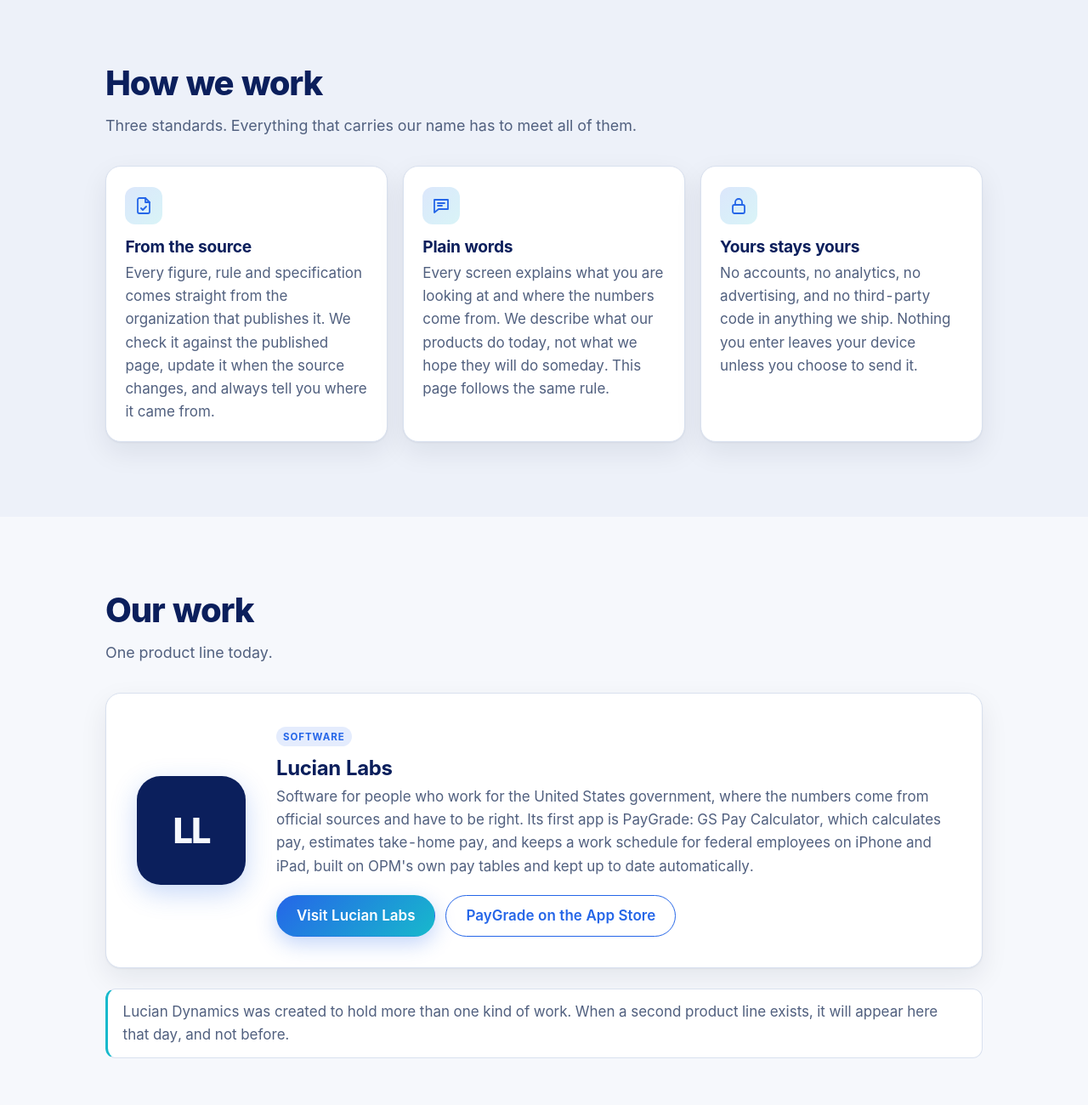
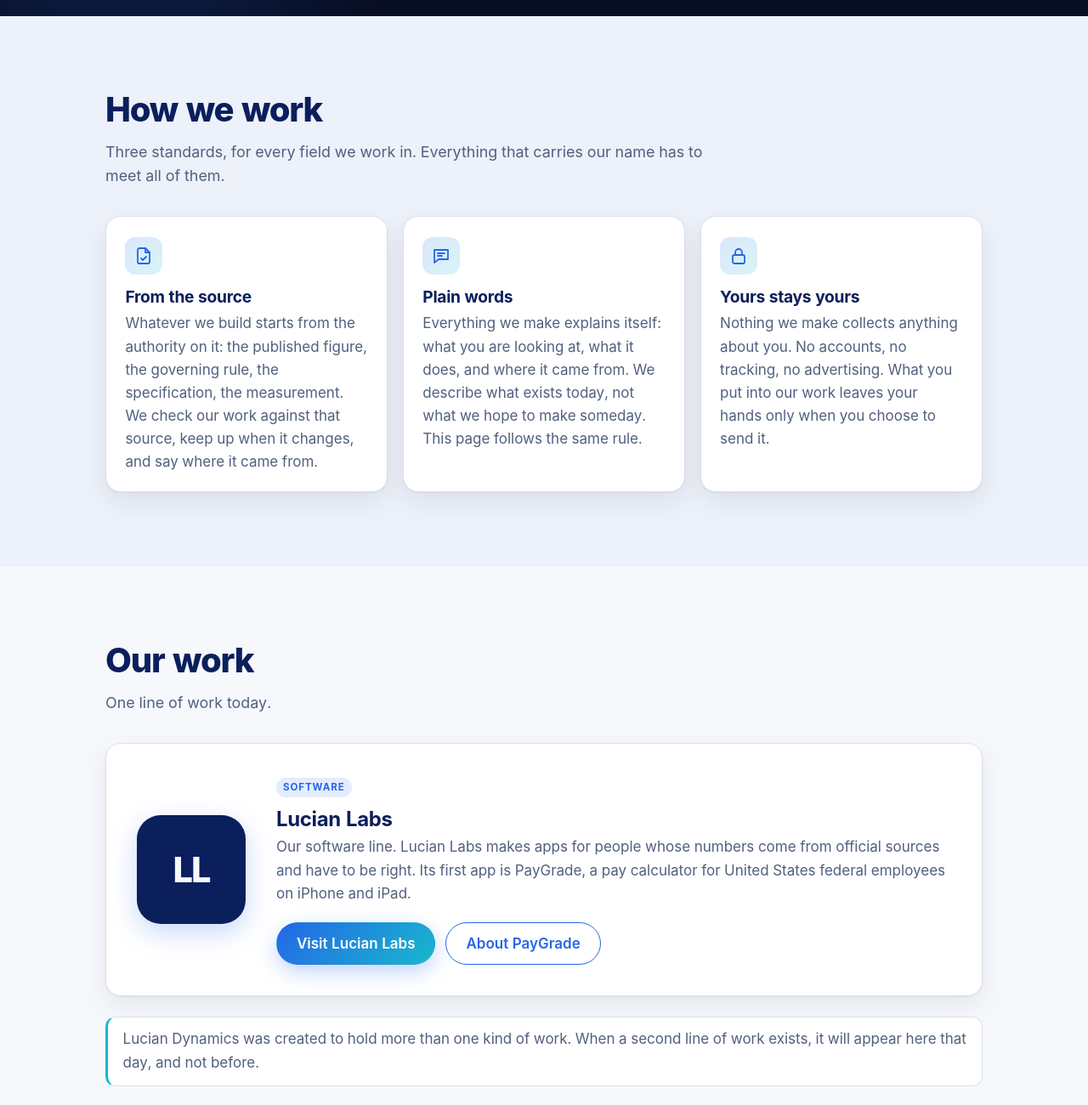
Before and after one commit to LucianLabsLLC/lucian-dynamics-site, a plain HTML site: page index.html in a window 1280 px wide. Shown: the part 780-2080 px from the top of the page at 85% size. Drawn offline with Linux system fonts and the light colour scheme.

Commit message:
The Lucian Dynamics page speaks for the company, not for PayGrade
The hero, the three standards, the line-of-work card and the about
section are worded for a company that works in one field today,
software, and was created to hold more. PayGrade is named once, as the
first app of the software line.

Co-Authored-By: Claude Fable 5.1 <noreply@anthropic.com>

```diff
--- a/index.html
+++ b/index.html
@@ -4,7 +4,7 @@
 <meta charset="utf-8">
 <meta name="viewport" content="width=device-width, initial-scale=1">
 <title>Lucian Dynamics</title>
-<meta name="description" content="Lucian Dynamics is the parent brand of Lucian Labs, the company behind PayGrade: a small, independent company in California that takes every figure from its official source, explains things in plain language, and keeps your data on your device.">
+<meta name="description" content="Lucian Dynamics is the name over everything Lucian Labs LLC makes: a small, independent company in California, working in one field today, software, and holding everything it makes to the same three standards: built from the source, explained in plain language, and collecting nothing about you.">
 <meta name="color-scheme" content="light dark">
 <meta name="theme-color" content="#070d22">
 <link rel="stylesheet" href="site.css">
@@ -36,7 +36,7 @@
       <div>
         <span class="eyebrow">An independent company in California</span>
         <h1>One name behind everything we build.</h1>
-        <p class="lead">Lucian Dynamics is the parent brand of Lucian Labs, the company behind PayGrade. We are small and independent, and we hold everything we make to three standards: every figure comes from its official source, every screen explains itself in plain language, and your data never leaves your device.</p>
+        <p class="lead">Lucian Dynamics is the name over everything Lucian Labs LLC makes. Today that is one field, software, through Lucian Labs; the name was created to hold more. We are small and independent, and everything that carries the name meets the same three standards: it is built from the authoritative source, it explains itself in plain language, and it keeps nothing about you.</p>
         <div class="actions">
           <a class="button" href="#work">Our work</a>
           <a class="button secondary" href="contact.html">Contact</a>
@@ -60,23 +60,23 @@
     <div class="wrap">
       <div class="section-head">
         <h2>How we work</h2>
-        <p>Three standards. Everything that carries our name has to meet all of them.</p>
+        <p>Three standards, for every field we work in. Everything that carries our name has to meet all of them.</p>
       </div>
       <div class="grid three">
         <article class="card">
           <div class="icon"><svg viewBox="0 0 24 24" aria-hidden="true"><path d="M14 3H7a2 2 0 0 0-2 2v14a2 2 0 0 0 2 2h10a2 2 0 0 0 2-2V8z"/><path d="M14 3v5h5"/><path d="m9 15 2 2 4-4"/></svg></div>
           <h3>From the source</h3>
-          <p>Every figure, rule and specification comes straight from the organization that publishes it. We check it against the published page, update it when the source changes, and always tell you where it came from.</p>
+          <p>Whatever we build starts from the authority on it: the published figure, the governing rule, the specification, the measurement. We check our work against that source, keep up when it changes, and say where it came from.</p>
         </article>
         <article class="card">
           <div class="icon"><svg viewBox="0 0 24 24" aria-hidden="true"><path d="M4 5h16v11H9l-5 4z"/><path d="M8 9h8M8 12h5"/></svg></div>
           <h3>Plain words</h3>
-          <p>Every screen explains what you are looking at and where the numbers come from. We describe what our products do today, not what we hope they will do someday. This page follows the same rule.</p>
+          <p>Everything we make explains itself: what you are looking at, what it does, and where it came from. We describe what exists today, not what we hope to make someday. This page follows the same rule.</p>
         </article>
         <article class="card">
           <div class="icon"><svg viewBox="0 0 24 24" aria-hidden="true"><rect x="5" y="11" width="14" height="10" rx="2"/><path d="M8 11V8a4 4 0 0 1 8 0v3"/></svg></div>
           <h3>Yours stays yours</h3>
-          <p>No accounts, no analytics, no advertising, and no third-party code in anything we ship. Nothing you enter leaves your device unless you choose to send it.</p>
+          <p>Nothing we make collects anything about you. No accounts, no tracking, no advertising. What you put into our work leaves your hands only when you choose to send it.</p>
         </article>
       </div>
     </div>
@@ -86,21 +86,21 @@
     <div class="wrap">
       <div class="section-head">
         <h2>Our work</h2>
-        <p>One product line today.</p>
+        <p>One line of work today.</p>
       </div>
       <article class="product">
         <div class="mark-lg" aria-hidden="true">LL</div>
         <div>
           <span class="tag">Software</span>
           <h3>Lucian Labs</h3>
-          <p>Software for people who work for the United States government, where the numbers come from official sources and have to be right. Its first app is PayGrade: GS Pay Calculator, which calculates pay, estimates take-home pay, and keeps a work schedule for federal employees on iPhone and iPad, built on OPM's own pay tables and kept up to date automatically.</p>
+          <p>Our software line. Lucian Labs makes apps for people whose numbers come from official sources and have to be right. Its first app is PayGrade, a pay calculator for United States federal employees on iPhone and iPad.</p>
           <div class="actions">
             <a class="button" href="labs/">Visit Lucian Labs</a>
-            <a class="button secondary" href="https://apps.apple.com/app/id6770016239">PayGrade on the App Store</a>
+            <a class="button secondary" href="labs/paygrade.html">About PayGrade</a>
           </div>
         </div>
       </article>
-      <p class="note">Lucian Dynamics was created to hold more than one kind of work. When a second product line exists, it will appear here that day, and not before.</p>
+      <p class="note">Lucian Dynamics was created to hold more than one kind of work. When a second line of work exists, it will appear here that day, and not before.</p>
     </div>
   </section>
 
@@ -108,9 +108,9 @@
     <div class="wrap">
       <div class="section-head">
         <h2>About Lucian Dynamics</h2>
-        <p>Lucian Dynamics is the parent brand of Lucian Labs LLC, an independent company registered in California. It is a small company, and the person who answers your email is the person who built the software.</p>
+        <p>Lucian Dynamics is the parent brand of Lucian Labs LLC, an independent company registered in California. It is a small company, and the person who answers your email is the person who does the work.</p>
       </div>
-      <p>Email <a href="mailto:paygradesupport@icloud.com">paygradesupport@icloud.com</a> with anything about the company or its work. Questions about PayGrade are answered on the <a href="labs/support.html">Lucian Labs support page</a>, and the <a href="labs/privacy.html">privacy policy</a> explains exactly what our software stores, downloads and sends. The short version: nothing about you.</p>
+      <p>Email <a href="mailto:paygradesupport@icloud.com">paygradesupport@icloud.com</a> with anything about the company or its work. Questions about our software are answered on the <a href="labs/support.html">Lucian Labs support page</a>, and the <a href="labs/privacy.html">privacy policy</a> explains exactly what our software stores, downloads and sends. The short version: nothing about you.</p>
       <dl class="facts">
         <div><dt>Based in</dt><dd>California, United States</dd></div>
         <div><dt>Company</dt><dd>Lucian Labs LLC, independently owned</dd></div>
```
Also changed, not shown: contact.html (+1 -1 lines).
